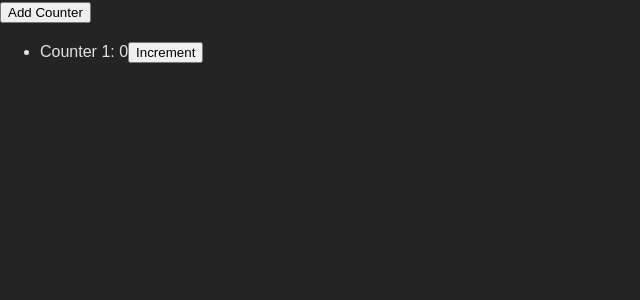
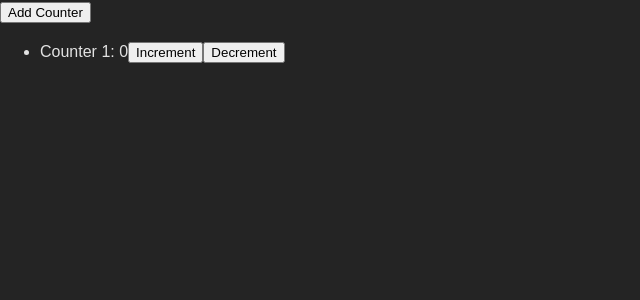
Before and after one commit to gjuanillo/react-refreshers, a React (Vite) app: page / in a window 1280 px wide. Shown: the top 300 px of the page, without its empty margins (0-640 px from the left). Built offline with nearby package versions, Linux system fonts and the light colour scheme.

Commit message:
Change useState with Arrays/Objects to Modular Typescript

```diff
--- a/src/App.tsx
+++ b/src/App.tsx
@@ -1,29 +1,43 @@
 import './App.css'
 import { useState } from 'react';
+import Counter from './Counter';
+
+export interface CounterType {
+    id: number;
+    value: number;
+}
 
 function App() {
-
-    const [counters, setCounters] = useState([{ id: 1, value: 0 }]);
+    const [counters, setCounters] = useState<CounterType[]>([{ id: 1, value: 0 }]);
 
     const addCounter = () => {
-        setCounters([...counters, { id: (counters.length + 1), value: 0 }]);
+        const newId = counters.length > 0 ? counters[counters.length - 1].id + 1 : 1;
+        setCounters([...counters, { id: newId, value: 0 }]);
     };
 
     const incrementCounter = (id: number) => {
-        setCounters(
-            counters.map(c => c.id === id ? { ...c, value: (c.value + 1) } : c)
+        setCounters(prev =>
+            prev.map(c => (c.id === id ? { ...c, value: c.value + 1 } : c))
         );
-    }
+    };
+
+    const decrementCounter = (id: number) => {
+        setCounters(prev =>
+            prev.map(c => (c.id === id ? { ...c, value: c.value - 1 } : c))
+        );
+    };
 
     return (
         <>
             <button onClick={addCounter}>Add Counter</button>
             <ul>
-                {counters.map(c => (
-                    <li key={c.id}>
-                        Counter {c.id}: {c.value}
-                        <button onClick={() => incrementCounter(c.id)}>Increment</button>
-                    </li>
+                {counters.map(counter => (
+                    <Counter
+                        key={counter.id}
+                        counter={counter}
+                        onIncrement={() => incrementCounter(counter.id)}
+                        onDecrement={() => decrementCounter(counter.id)}
+                    />
                 ))}
             </ul>
         </>
--- a/src/Counter.tsx
+++ b/src/Counter.tsx
@@ -1,41 +1,19 @@
-import React, { useState } from 'react';
+import React from 'react';
+import type { CounterType } from './App';
 
-const Counter: React.FC = () => {
-    const initialNumber : number = 0;
-    const initialStep : number = 1;
-    const [count, setCount] = useState<number>(initialNumber);
-    const [steps, setSteps] = useState<number>(initialStep);
+interface CounterProps {
+    counter: CounterType;
+    onIncrement: () => void;
+    onDecrement: () => void;
+}
 
-
-    const increment = () => {
-        setCount(count + steps);
-    };
-    const decrement = () => {
-        setCount(count - steps);
-    };
-
-    // NOTE: State updates are async
-    const incrementTwice = () => {
-        // Count is not updated during the function, making the value of count to 0,
-        // meaning setting count to 0 + 1, then setting count to 0 + 1.
-        // Making the function to only increment one steps
-        // setCount(count + 1);
-        // setCount(count + 1);
-        // Correct Method
-        // Use updater function to get a hold of previous set count value
-        setCount(prevCount => prevCount + 1);
-        setCount(prevCount => prevCount + 1)
-    }
-
+const Counter: React.FC<CounterProps> = ({ counter, onIncrement, onDecrement }) => {
     return (
-        <div className='contact-section'>
-            <p>Count: {count}</p>
-            <input type='number' value={steps}
-                onChange={(e) => setSteps(parseInt(e.target.value))}/>
-            <button className='counterButton' onClick={increment}>Increment</button>
-            <button className='counterButton' onClick={decrement}>Decrement</button>
-            <button className='counterButton' onClick={incrementTwice}>+2</button>
-        </div>
+        <li>
+            Counter {counter.id}: {counter.value}
+            <button onClick={onIncrement}>Increment</button>
+            <button onClick={onDecrement}>Decrement</button>
+        </li>
     );
 };
 
```
